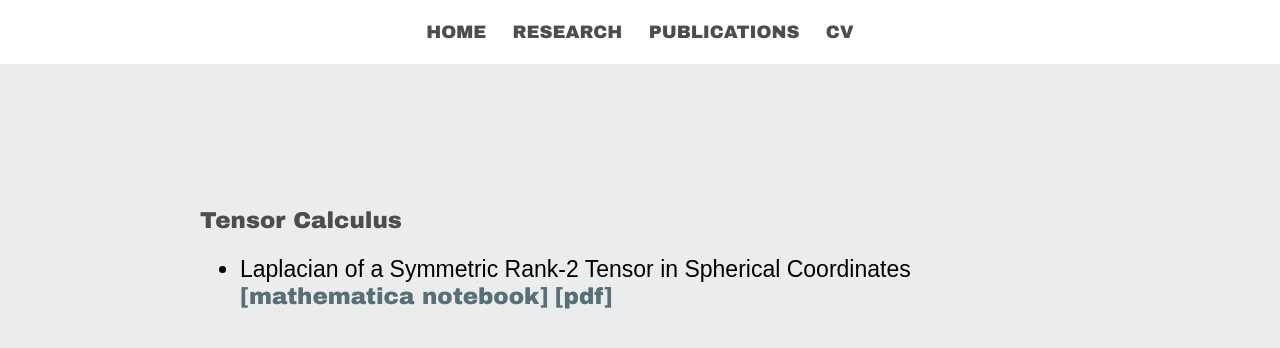
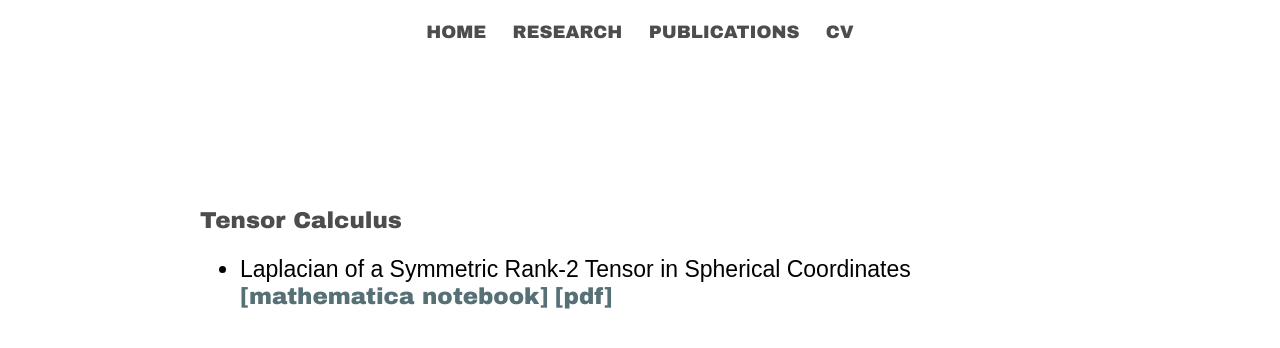
Before and after one commit to mckimb/mckimb.github.io, a Jekyll site: the page built from code/index.html, in a window 1280 px wide. Shown: the top 348 px of the page. Built offline with Jekyll 4.4.1, drawn with Linux system fonts in a browser that asks for light colours.

Commit message:
Update main.css

```diff
--- a/css/main.css
+++ b/css/main.css
@@ -3,7 +3,7 @@ body {
     margin-right: 200px;
     font-family: Arial, Helvetica, sans-serif;
     font-size: 23px;
-    background-color: #ebeced;
+    background-color: #ffffff;
 }
 
 body h4 {
@@ -39,13 +39,13 @@ body a:hover {
 .blurb UL {
     font-family: Arial, Helvetica, sans-serif;
     font-size: 23px;
-    background-color: #ebeced;
+    background-color: #ffffff;
 }
 
 .blurb li {
     font-family: Arial, Helvetica, sans-serif;
     font-size: 23px;
-    background-color: #ebeced;
+    background-color: #ffffff;
 }
 
 .blurb a {
```
